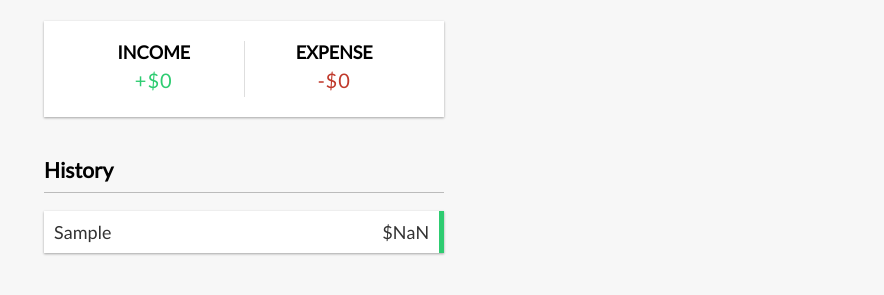
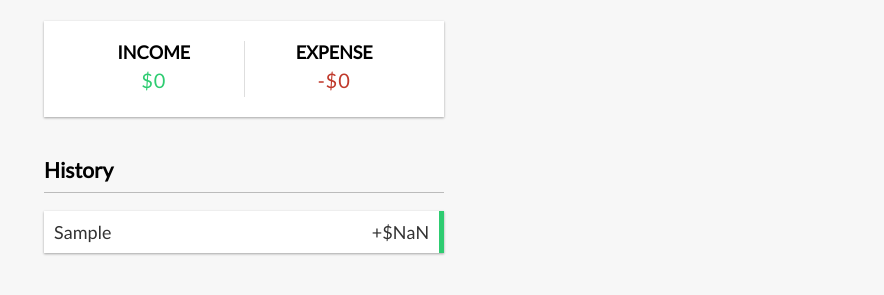
Before and after one commit to antor9732/vueJs-expense-tracker-app, a Vue app: page / in a window 1280 px wide. Both pictures are taken after typing "Sample", "Sample" into the empty fields and a click on the button "Add transaction". Shown: the part 174-469 px from the top of the page, without its empty margins (396-1280 px from the left). Built offline with nearby package versions, Linux system fonts and the light colour scheme.

Commit message:
added Amount sign logic added properly before Dolar sign

```diff
--- a/src/components/IncomeExpense.vue
+++ b/src/components/IncomeExpense.vue
@@ -17,11 +17,11 @@ const props = defineProps({
     <div class="inc-exp-container">
     <div>
       <h4>Income</h4>
-      <p id="money-plus" class="money plus">+${{ Income }}</p>
+      <p id="money-plus" class="money plus">${{ Math.abs(Income) }}</p>
     </div>
     <div>
       <h4>Expense</h4>
-      <p id="money-minus" class="money minus">-${{ Expenses }}</p>
+      <p id="money-minus" class="money minus">-${{ Math.abs(Expenses) }}</p>
     </div>
   </div>
 </template>
--- a/src/components/TransactionList.vue
+++ b/src/components/TransactionList.vue
@@ -23,8 +23,9 @@ emit('transactionDeleted', id);
       v-bind:key="transaction.id"
       :class="transaction.amount < 0 ? 'minus' : 'plus'"
     >
-      {{ transaction.text }} <span>${{ transaction.amount }}</span
-      ><button @click="deleteTransaction(transaction.id)" class="delete-btn">x</button>
+      {{ transaction.text }}
+      <span>{{ transaction.amount < 0 ? '-' : '+' }}${{ Math.abs(transaction.amount) }}</span>
+      <button @click="deleteTransaction(transaction.id)" class="delete-btn">x</button>
     </li>
   </ul>
 </template>
```
